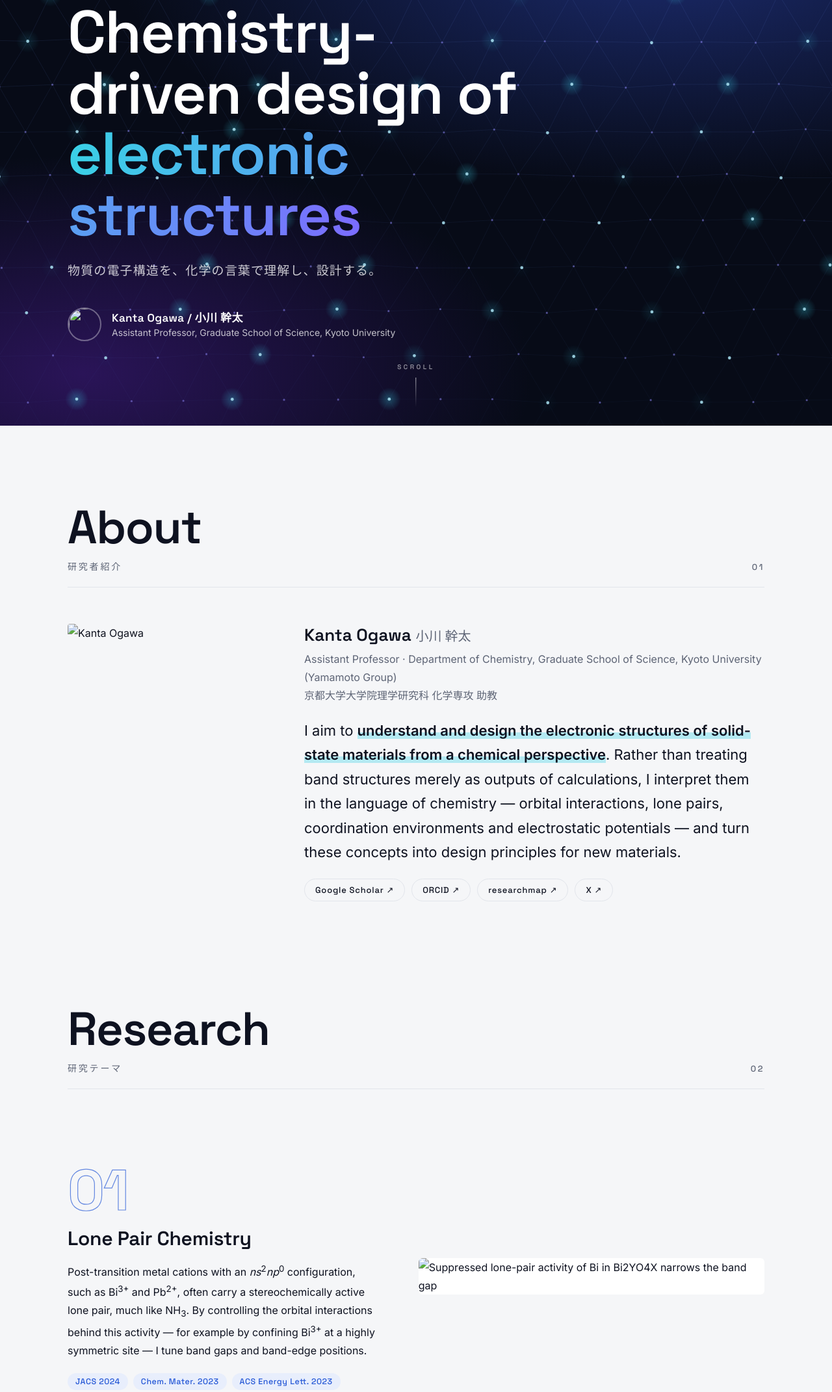
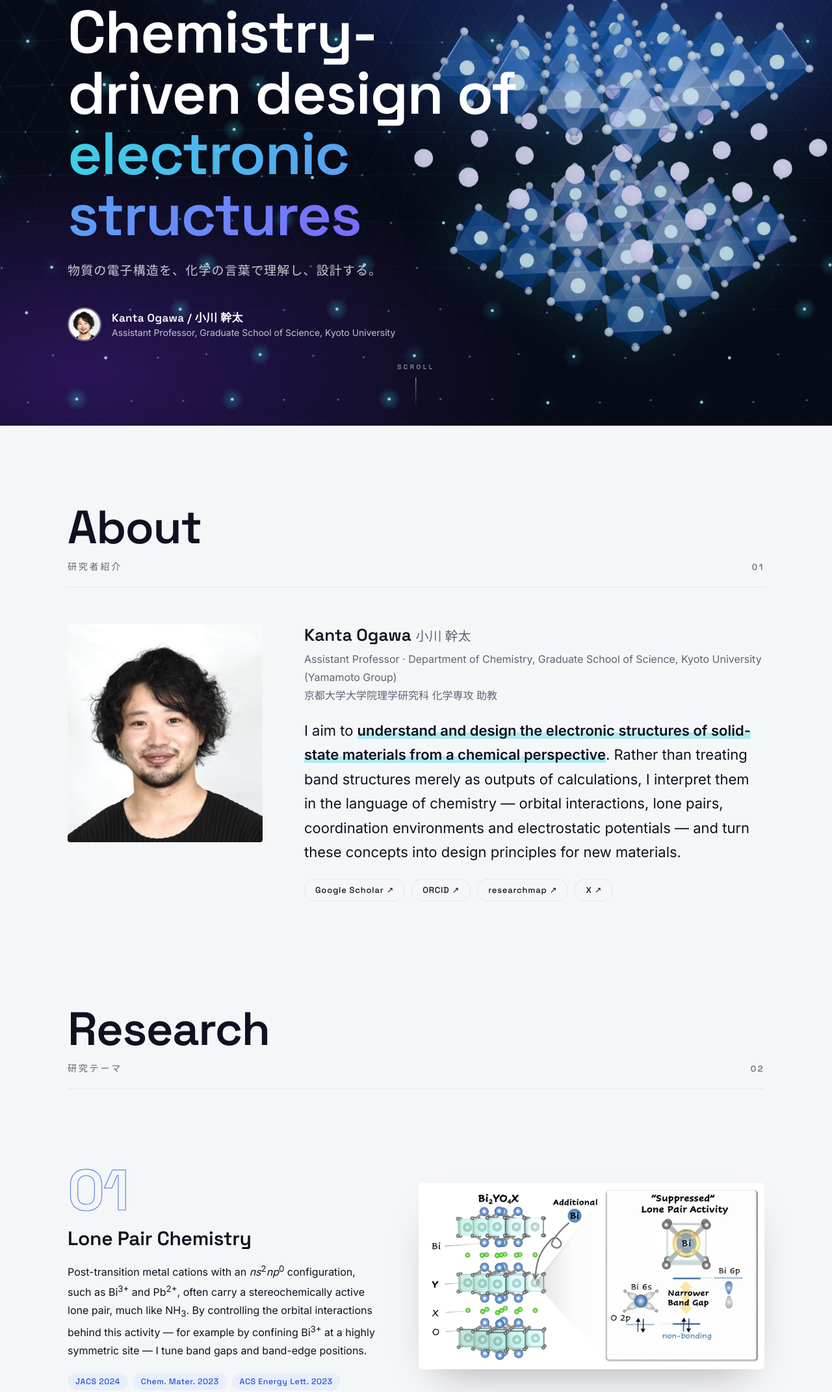
Before and after one commit to kantaimperial/kantaimperial.github.io, a plain HTML site: page index.html in a window 1280 px wide. Shown: the part 145-2287 px from the top of the page at 65% size. Drawn offline with Linux system fonts and the light colour scheme; animation ran at ten frames a second.

Commit message:
Update image paths in index.html

```diff
--- a/index.html
+++ b/index.html
@@ -7,7 +7,7 @@
 <meta name="description" content="Kanta Ogawa (小川 幹太), Assistant Professor, Kyoto University — understanding and designing the electronic structures of materials from a chemical perspective.">
 <meta property="og:title" content="Kanta Ogawa">
 <meta property="og:description" content="Chemistry-driven design of electronic structures in solids.">
-<meta property="og:image" content="assets/lonepair_JACS2024.jpg">
+<meta property="og:image" content="lonepair_JACS2024.jpg">
 <link rel="preconnect" href="https://fonts.googleapis.com">
 <link rel="preconnect" href="https://fonts.gstatic.com" crossorigin>
 <link href="https://fonts.googleapis.com/css2?family=Space+Grotesk:wght@400;500;600;700&family=Inter:wght@400;500;600&family=Noto+Sans+JP:wght@400;500;700&display=swap" rel="stylesheet">
@@ -210,13 +210,13 @@ footer .wrap{display:flex; justify-content:space-between; gap:16px; flex-wrap:wr
 <main id="top">
 <section class="hero" style="padding:0">
   <canvas id="lattice" aria-hidden="true"></canvas>
-  <img class="crystal" src="assets/hero.webp" alt="" aria-hidden="true">
+  <img class="crystal" src="hero.webp" alt="" aria-hidden="true">
   <div class="wrap">
     <div class="kicker">Ogawa Kanta · Solid-State Chemistry</div>
     <h1>Chemistry-driven design of <span class="grad">electronic structures</span></h1>
     <p class="jp">物質の電子構造を、化学の言葉で理解し、設計する。</p>
     <div class="who">
-      <img src="assets/photo.jpg" alt="">
+      <img src="photo.jpg" alt="">
       <div><b>Kanta Ogawa / 小川 幹太</b>Assistant Professor, Graduate School of Science, Kyoto University</div>
     </div>
   </div>
@@ -227,7 +227,7 @@ footer .wrap{display:flex; justify-content:space-between; gap:16px; flex-wrap:wr
 <div class="wrap">
   <div class="head rv"><h2>About<small>研究者紹介</small></h2><span class="idx">01</span></div>
   <div class="about rv">
-    <img src="assets/photo.jpg" alt="Kanta Ogawa">
+    <img src="photo.jpg" alt="Kanta Ogawa">
     <div>
       <h3>Kanta Ogawa <span style="font-weight:400;color:var(--muted);font-size:20px">小川 幹太</span></h3>
       <p class="role">Assistant Professor · Department of Chemistry, Graduate School of Science, Kyoto University (Yamamoto Group)<br>京都大学大学院理学研究科 化学専攻 助教</p>
@@ -257,7 +257,7 @@ footer .wrap{display:flex; justify-content:space-between; gap:16px; flex-wrap:wr
         <li><a href="https://pubs.acs.org/doi/10.1021/acsenergylett.3c01651">ACS Energy Lett. 2023</a></li>
       </ul>
     </div>
-    <figure><img src="assets/lonepair_JACS2024.jpg" alt="Suppressed lone-pair activity of Bi in Bi2YO4X narrows the band gap" loading="lazy"></figure>
+    <figure><img src="lonepair_JACS2024.jpg" alt="Suppressed lone-pair activity of Bi in Bi2YO4X narrows the band gap" loading="lazy"></figure>
   </article>
 
   <article class="pillar rv">
@@ -270,7 +270,7 @@ footer .wrap{display:flex; justify-content:space-between; gap:16px; flex-wrap:wr
         <li><a href="https://pubs.acs.org/doi/10.1021/jacs.1c02763">JACS 2021</a></li>
       </ul>
     </div>
-    <figure><img src="assets/electrostatic_JACS2025.jpg" alt="Neutral versus charged layered units and their band alignment" loading="lazy"></figure>
+    <figure><img src="electrostatic_JACS2025.jpg" alt="Neutral versus charged layered units and their band alignment" loading="lazy"></figure>
   </article>
 
   <article class="pillar rv">
@@ -282,7 +282,7 @@ footer .wrap{display:flex; justify-content:space-between; gap:16px; flex-wrap:wr
         <li><a href="https://pubs.acs.org/doi/10.1021/jacs.5c07104">JACS 2025</a></li>
       </ul>
     </div>
-    <figure><img src="assets/defect_JACS2025.jpg" alt="Al substitution next to oxygen vacancy removes Ti 3d–3d in-gap state in SrTiO3" loading="lazy"></figure>
+    <figure><img src="defect_JACS2025.jpg" alt="Al substitution next to oxygen vacancy removes Ti 3d–3d in-gap state in SrTiO3" loading="lazy"></figure>
   </article>
 
   <article class="pillar side rv">
```
